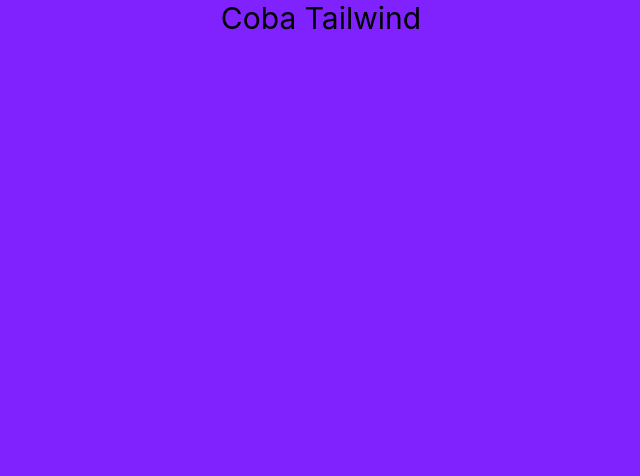
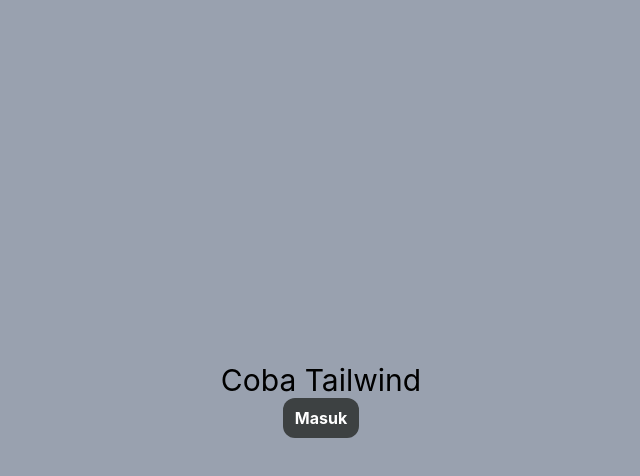
Before and after one commit to ilhamhadziq/chill-video, a React (Vite) app in the folder vite-project/: page / in a window 1280 px wide. Shown: the top 476 px of the page, without its empty margins (319-959 px from the left). Built offline with nearby package versions, Linux system fonts and the light colour scheme.

Commit message:
feat: add Login folder

```diff
--- a/vite-project/src/App.jsx
+++ b/vite-project/src/App.jsx
@@ -1,8 +1,10 @@
 import './index.css'
+import Button from './Components/UI/Button'
 function App() {
   return (
-    <main className='bg-violet-600 min-h-screen'>
+    <main className='bg-gray-400  min-h-screen flex flex-col justify-center items-center'>
       <h1 className="text-3xl to-blue-400 flex justify-center">Coba Tailwind</h1>
+      <Button>Masuk</Button>
     </main>
   )
 }
--- /dev/null
+++ b/vite-project/src/Components/Pages/Login/Login.jsx
@@ -0,0 +1,8 @@
+const Login = ()=> {
+    return(
+        <main>
+
+        </main>
+    )
+}
+export default Login;
--- /dev/null
+++ b/vite-project/src/Components/Pages/Login/index.jsx
@@ -0,0 +1,3 @@
+import Login from "./Login";
+
+export default Login;
--- a/vite-project/src/Components/UI/Button/Button.jsx
+++ b/vite-project/src/Components/UI/Button/Button.jsx
@@ -1,7 +1,7 @@
-const Button = ({props})=>{
+const Button = (props)=>{
     const {children, className} = props
     return(
-        <button className={`${className} bg-[#3D4142] text-white font-bold`}>{children}
+        <button className={`${className} bg-[#3D4142] text-white font-bold px-3 py-2 rounded-xl`}>{children}
         </button>
     )
 }
```
